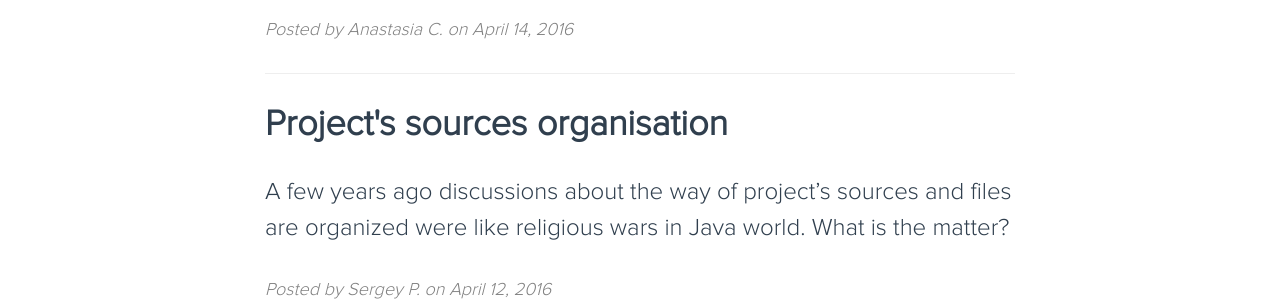
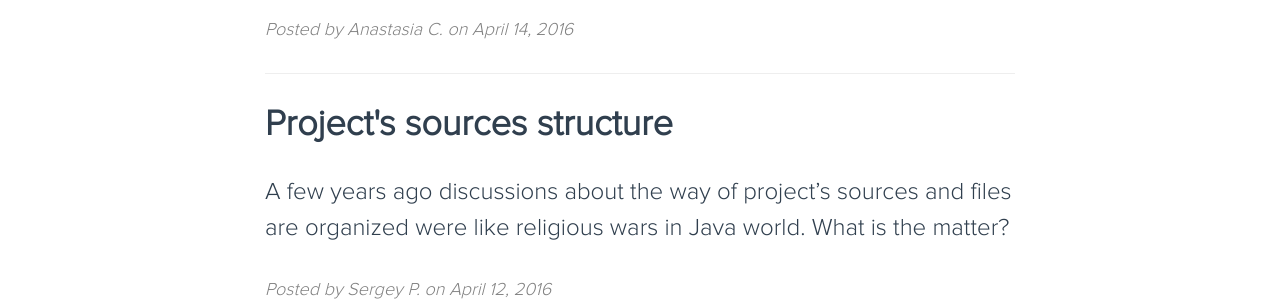
Before and after one commit to itexussoft/itexussoft.github.io, a Jekyll site: the page built from index.html, in a window 1280 px wide. Shown: the part 720-1021 px from the top of the page. Built offline with Jekyll 4.4.1, drawn with Linux system fonts in a browser that asks for light colours; nearby versions of some CDN libraries.

Commit message:
fix gramma error

```diff
--- a/_posts/2016-04-12-project_structure.md
+++ b/_posts/2016-04-12-project_structure.md
@@ -1,6 +1,6 @@
 ---
 author: Sergey P.
-title: "Project's sources organisation"
+title: "Project's sources structure"
 layout: post
 description: "A few years ago discussions about the way of project's sources and files are organized were like religious wars in Java world. What is the matter?"
 redirect_from: ["/2016/04/12/project_structure.html"]
@@ -14,7 +14,7 @@
 
 But what is the matter today? Because even in current _JavaScript era_ I think this topic is still actual and those practices can be applied to projects also based on the new technologies. So, below are my notes I made at mentioned time.
 
-The are two fundamental ways to organise project's packages: _Package-by-layer_ and _Package-by-feature_.
+The are two fundamental ways to structure project's packages: _Package-by-layer_ and _Package-by-feature_.
 
 #### Package by layer
 
```
